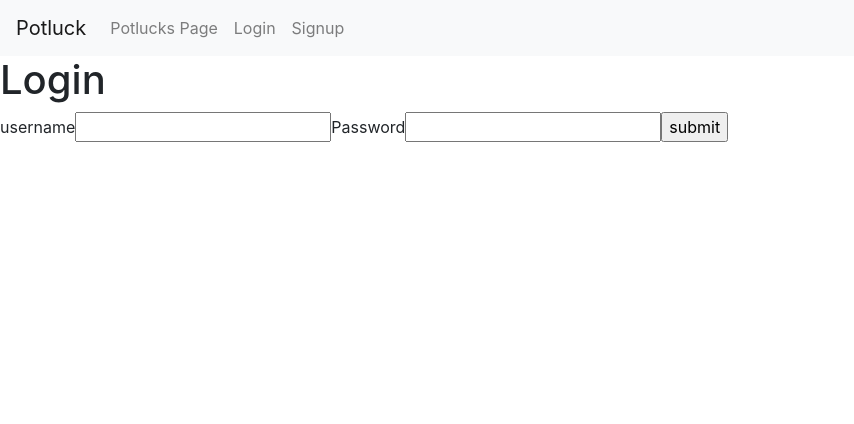
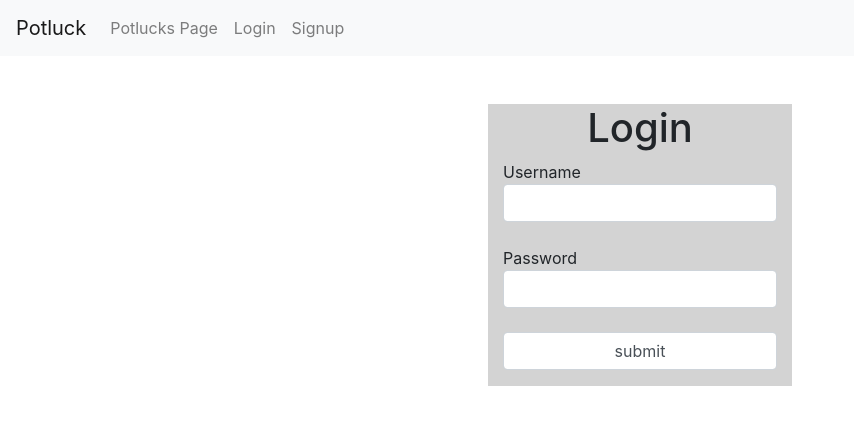
Before and after one commit to Build-Week-Pot-Luck-Planner/front-end, a React (Create React App) app in the folder pot-luck-fe/: page / in a window 1280 px wide. Shown: the top 424 px of the page, without its empty margins (0-854 px from the left). Built offline with nearby package versions, Linux system fonts and the light colour scheme; no server answers.

Commit message:
updated login page styling

```diff
--- a/pot-luck-fe/src/components/Login.jsx
+++ b/pot-luck-fe/src/components/Login.jsx
@@ -1,6 +1,7 @@
 import React, {useState} from 'react'
 import { useHistory } from 'react-router-dom';
 import axios from 'axios';
+import { Button, Form, FormGroup, Label, Input, FormText, Container, Row, Col } from 'reactstrap';
 
 function Login() {
 
@@ -42,22 +43,27 @@ function Login() {
     }
 
     return (
-        <div>
-            <form onSubmit={onSub} >
-            <h1>Login</h1>
-            <label  >
-                username
-            <input  type='text' name='username' onChange={onChange} value={formData.username}/>
+        <Container style={{display: 'flex', justifyContent: 'center'}}>
+            <Row>
+                <Col style={{display: 'flex', flexDirection: 'column', alignItems: 'center', backgroundColor: 'lightgrey'}} className="mt-5">
+                    <h1>Login</h1>
+                    <form onSubmit={onSub} >
+                    <FormGroup >
+                        <Label  for="username"> Username
+                        <Input  type='text' name='username' onChange={onChange} value={formData.username}/>
+                        </Label>
+                    </FormGroup>
 
-            </label>
-            <label>
-                Password
-                <input name='password' type='password' onChange={onChange} value={formData.password} />
-            </label>
-            <input type='submit' value='submit' />
-            </form>
-
-        </div>
+                    <FormGroup >
+                        <Label for="password"> Password
+                            <Input name='password' type='password' onChange={onChange} value={formData.password} />
+                        </Label>
+                    </FormGroup>
+                    <Input className="mb-3 mt-2" type='submit' value='submit' />
+                    </form>
+                </Col>
+            </Row>
+        </Container>
     )
 }
 
```
